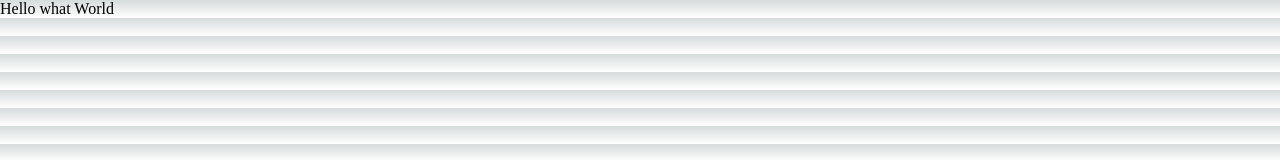
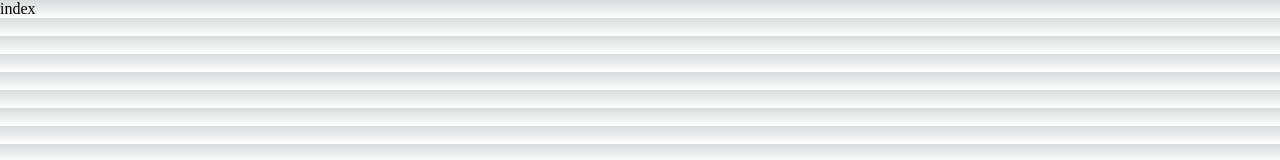
Before and after one commit to mickey-40/motorcycle-shop, a Next.js app: page / in a window 1280 px wide. Shown: the top 160 px of the page. Built offline with nearby package versions, Linux system fonts and the light colour scheme.

Commit message:
completed backend with sanity

```diff
--- a/src/pages/index.js
+++ b/src/pages/index.js
@@ -1,11 +1,9 @@
-import Head from 'next/head'
-import Image from 'next/image'
-import styles from '../styles/Home.module.css';
+import React from 'react'
 
-
-export default function Home() {
+const index = () => {
   return (
-    <div>Hello what World</div>
-
+    <div>index</div>
   )
 }
+
+export default index
```
